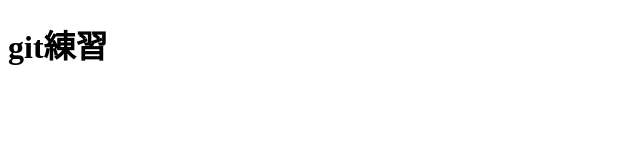
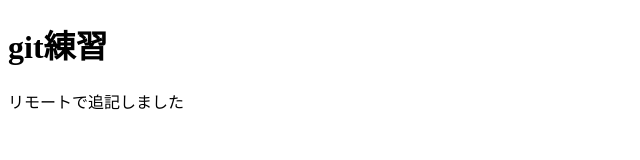
Before and after one commit to ayukoba/git-teams-sample, a plain HTML site: page index.html in a window 1280 px wide. Shown: the whole page, without its empty margins (0-640 px from the left). Drawn offline with Linux system fonts and the light colour scheme.

Commit message:
Update index.html

```diff
--- a/index.html
+++ b/index.html
@@ -8,5 +8,6 @@
 </head>
 <body>
     <h1>git練習</h1>
+    <p>リモートで追記しました</p>
 </body>
 </html>
```
